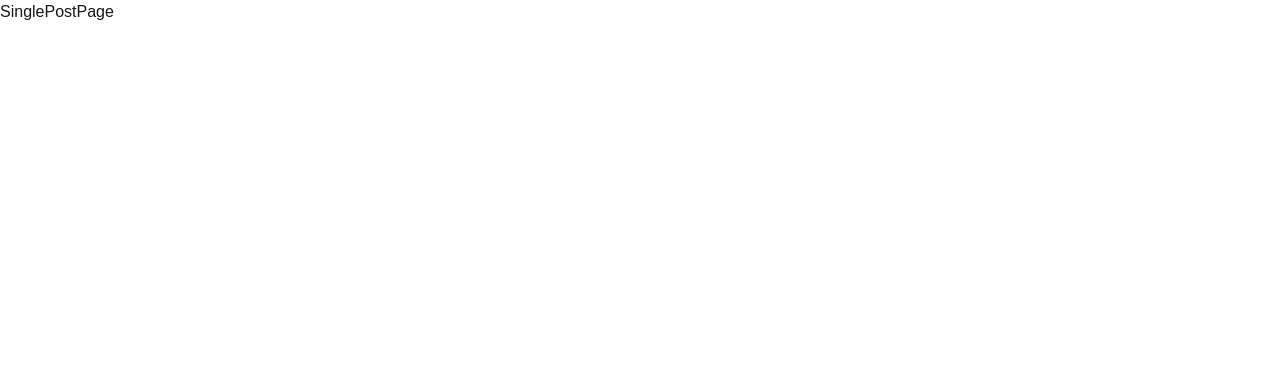
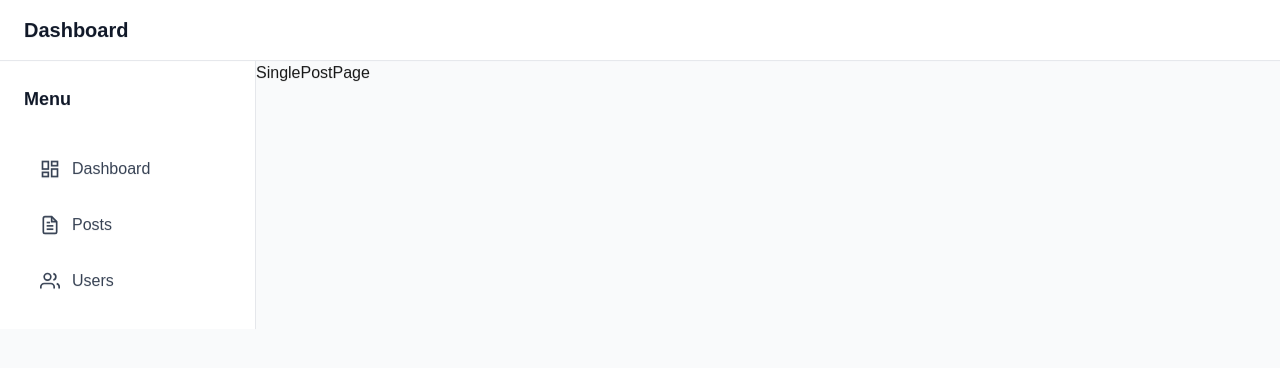
Before and after one commit to shaon07/zettabyte, a Next.js app: page /posts/1 in a window 1280 px wide. Shown: the top 368 px of the page. Built offline with nearby package versions, Linux system fonts and the light colour scheme.

Commit message:
feat: add main layout component for resuseable

```diff
--- a/src/app/layout.tsx
+++ b/src/app/layout.tsx
@@ -1,3 +1,4 @@
+import PageRender from "@/components/layouts/pageRender";
 import type { Metadata } from "next";
 import { Geist, Geist_Mono } from "next/font/google";
 import "./globals.css";
@@ -28,7 +29,7 @@ export default function RootLayout({
         suppressHydrationWarning
         className={`${geistSans.variable} ${geistMono.variable} antialiased`}
       >
-        {children}
+        <PageRender>{children}</PageRender>
       </body>
     </html>
   );
--- a/src/app/page.tsx
+++ b/src/app/page.tsx
@@ -2,45 +2,16 @@
 
 import Card from "@/components/atoms/card";
 import ChartSection from "@/components/organisms/chart-section";
-import Header from "@/components/organisms/header";
 import RecentActivity from "@/components/organisms/recent-activity";
-import Sidebar from "@/components/organisms/sidebar";
 import StatsGrid from "@/components/organisms/stats-grid";
 import { useDashboardData } from "@/hooks/use-dashboard-data";
 import { motion } from "framer-motion";
-import { useState } from "react";
-
-const pageVariants = {
-  initial: { opacity: 0, y: 20 },
-  in: { opacity: 1, y: 0 },
-  out: { opacity: 0, y: -20 },
-};
-
-const pageTransition = {
-  type: "tween",
-  ease: "anticipate",
-  duration: 0.4,
-};
 
 export default function Dashboard() {
-  const [sidebarOpen, setSidebarOpen] = useState(false);
   const { data, loading, error } = useDashboardData();
 
   return (
-    <motion.div
-      initial="initial"
-      animate="in"
-      exit="out"
-      variants={pageVariants}
-      transition={pageTransition}
-      className="min-h-screen bg-gray-50"
-    >
-      <Header onMenuClick={() => setSidebarOpen(!sidebarOpen)} />
-
-      <div className="flex">
-        <Sidebar isOpen={sidebarOpen} onClose={() => setSidebarOpen(false)} />
-
-        <main className={`flex-1 transition-all duration-300`}>
+    <>
       <div className="p-6 space-y-6">
         <motion.div
           initial={{ opacity: 0, y: -20 }}
@@ -55,8 +26,7 @@ export default function Dashboard() {
                     Welcome to Dashboard
                   </h1>
                   <p className="text-gray-600">
-                        Here's your business overview and key metrics at a
-                        glance.
+                    Here's your business overview and key metrics at a glance.
                   </p>
                 </div>
                 <motion.div
@@ -122,8 +92,6 @@ export default function Dashboard() {
           </>
         )}
       </div>
-        </main>
-      </div>
-    </motion.div>
+    </>
   );
 }
--- /dev/null
+++ b/src/components/layouts/pageRender.tsx
@@ -0,0 +1,46 @@
+"use client";
+import { motion } from "framer-motion";
+import React, { useState } from "react";
+import Header from "../organisms/header";
+import Sidebar from "../organisms/sidebar";
+type PageRenderProps = {
+  children: React.ReactNode;
+};
+
+const pageVariants = {
+  initial: { opacity: 0, y: 20 },
+  in: { opacity: 1, y: 0 },
+  out: { opacity: 0, y: -20 },
+};
+
+const pageTransition = {
+  type: "tween",
+  ease: "anticipate",
+  duration: 0.4,
+};
+
+export default function PageRender({ children }: PageRenderProps) {
+  const [sidebarOpen, setSidebarOpen] = useState(false);
+
+  return (
+    <>
+      <motion.div
+        initial="initial"
+        animate="in"
+        exit="out"
+        variants={pageVariants}
+        transition={pageTransition}
+        className="min-h-screen bg-gray-50"
+      >
+        <Header onMenuClick={() => setSidebarOpen(!sidebarOpen)} />
+
+        <div className="flex">
+          <Sidebar isOpen={sidebarOpen} onClose={() => setSidebarOpen(false)} />
+          <main className={`flex-1 transition-all duration-300`}>
+            {children}
+          </main>
+        </div>
+      </motion.div>
+    </>
+  );
+}
```
Lines whose indentation alone changed are shown as unchanged.
